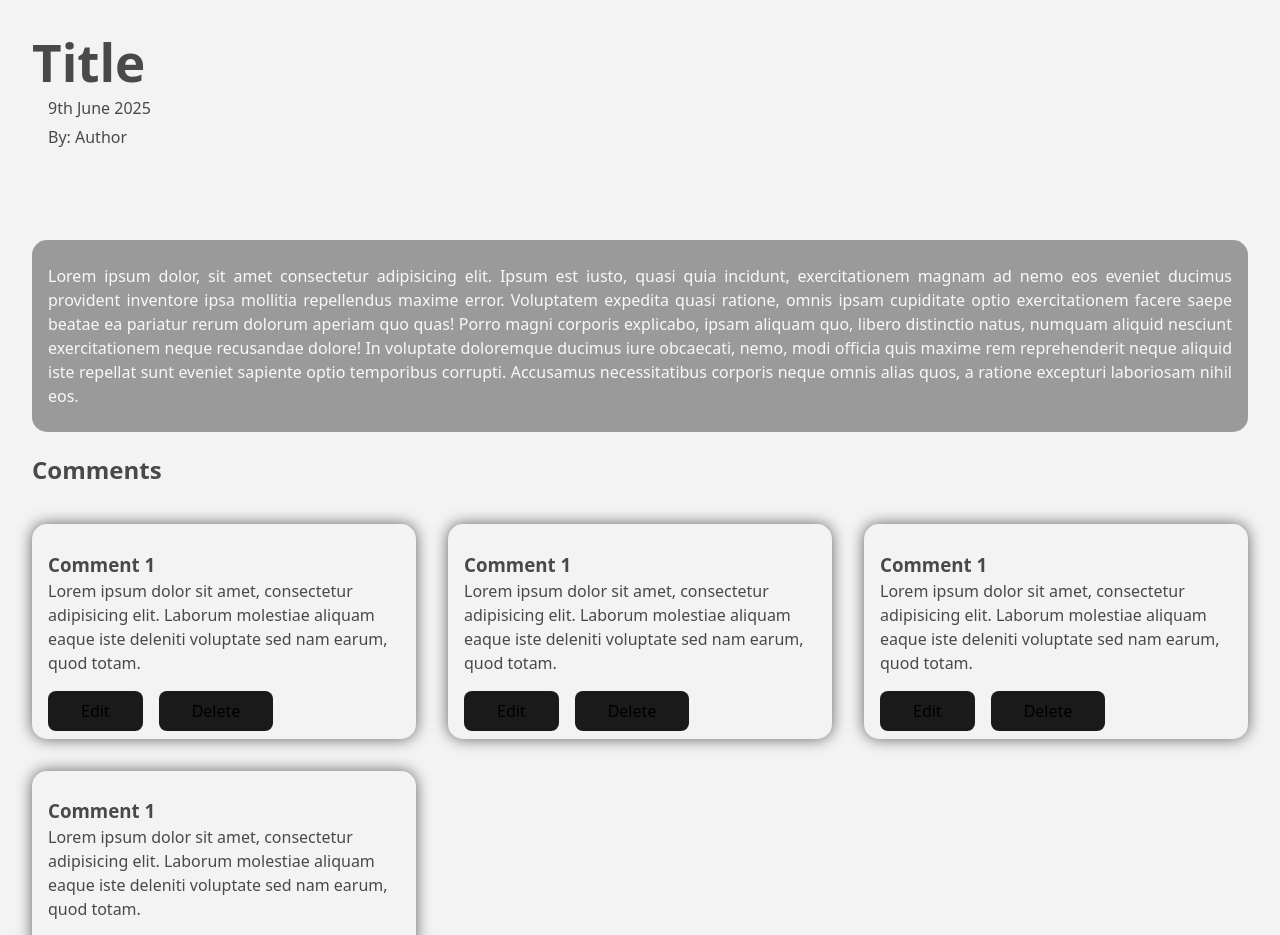
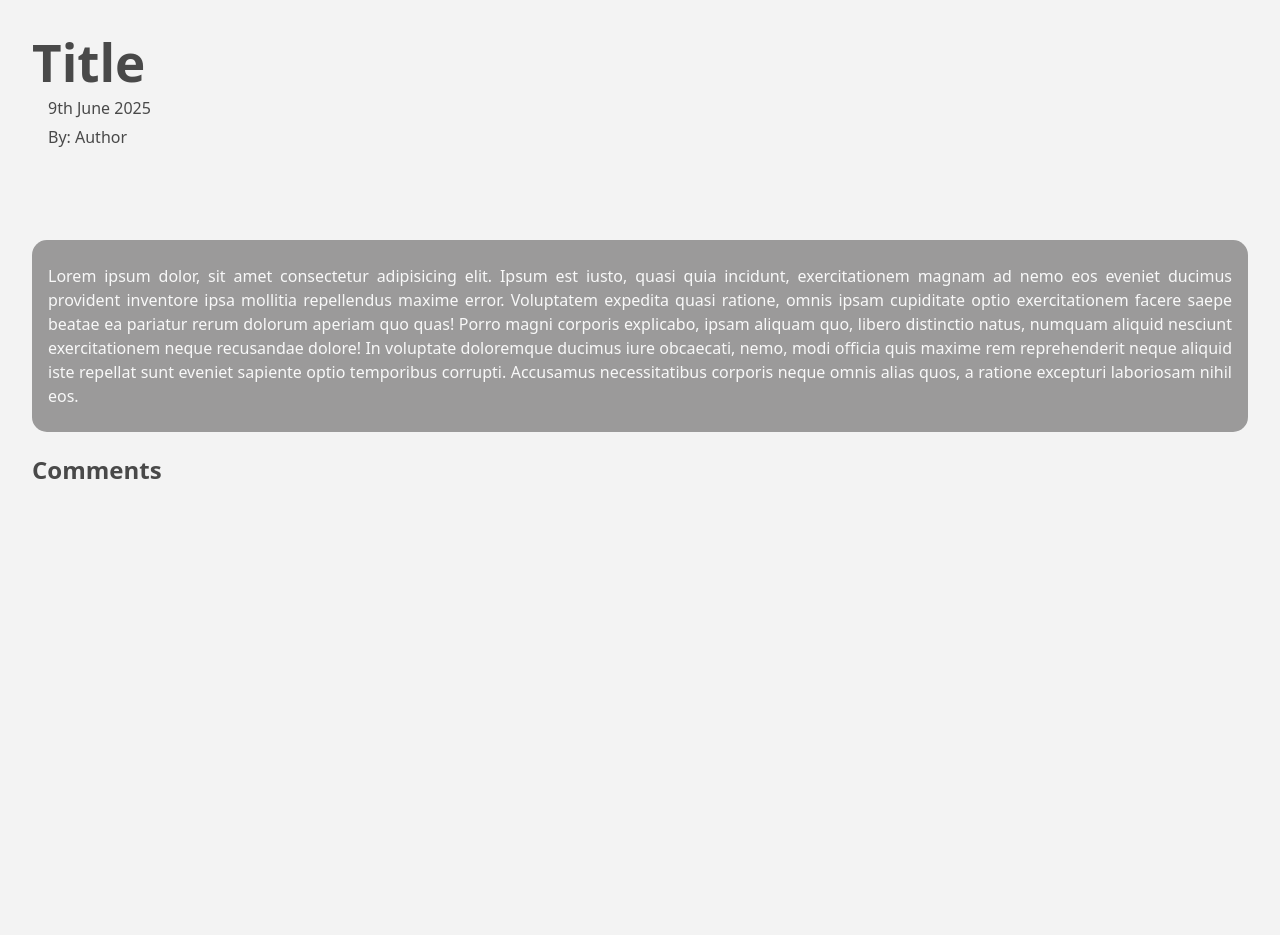
Before and after one commit to Dev-Dul/Reverie, a React (Vite) app: page / in a window 1280 px wide. Shown: the top 935 px of the page. Built offline with nearby package versions, Linux system fonts and the light colour scheme.

Commit message:
skeleton comment component built

```diff
--- a/src/components/post.jsx
+++ b/src/components/post.jsx
@@ -1,6 +1,6 @@
-import styles from '../styles/post.module.css';
+import styles from "../styles/post.module.css";
 
-function Post(){
+function Post() {
   return (
     <div className={styles.wrapper}>
       <div className={styles.text}>
@@ -10,44 +10,26 @@ function Post(){
           <p className="author">By: Author</p>
         </div>
         <div className={styles.body}>
-             <p>Lorem ipsum dolor, sit amet consectetur adipisicing elit. Ipsum est iusto, quasi quia incidunt, exercitationem magnam ad nemo eos eveniet ducimus provident inventore ipsa mollitia repellendus maxime error. Voluptatem expedita quasi ratione, omnis ipsam cupiditate optio exercitationem facere saepe beatae ea pariatur rerum dolorum aperiam quo quas! Porro magni corporis explicabo, ipsam aliquam quo, libero distinctio natus, numquam aliquid nesciunt exercitationem neque recusandae dolore! In voluptate doloremque ducimus iure obcaecati, nemo, modi officia quis maxime rem reprehenderit neque aliquid iste repellat sunt eveniet sapiente optio temporibus corrupti. Accusamus necessitatibus corporis neque omnis alias quos, a ratione excepturi laboriosam nihil eos.</p>
+          <p>
+            Lorem ipsum dolor, sit amet consectetur adipisicing elit. Ipsum est
+            iusto, quasi quia incidunt, exercitationem magnam ad nemo eos
+            eveniet ducimus provident inventore ipsa mollitia repellendus maxime
+            error. Voluptatem expedita quasi ratione, omnis ipsam cupiditate
+            optio exercitationem facere saepe beatae ea pariatur rerum dolorum
+            aperiam quo quas! Porro magni corporis explicabo, ipsam aliquam quo,
+            libero distinctio natus, numquam aliquid nesciunt exercitationem
+            neque recusandae dolore! In voluptate doloremque ducimus iure
+            obcaecati, nemo, modi officia quis maxime rem reprehenderit neque
+            aliquid iste repellat sunt eveniet sapiente optio temporibus
+            corrupti. Accusamus necessitatibus corporis neque omnis alias quos,
+            a ratione excepturi laboriosam nihil eos.
+          </p>
         </div>
       </div>
       <div className={styles.comments}>
         <h2>Comments</h2>
         <div className={styles.comms}>
-                <div className={styles.comm}>
-                    <h3>Comment 1</h3>
-                    <p>Lorem ipsum dolor sit amet, consectetur adipisicing elit. Laborum molestiae aliquam eaque iste deleniti voluptate sed nam earum, quod totam.</p>
-                    <div className={styles.action}>
-                        <button>Edit</button>
-                        <button>Delete</button>
-                    </div>
-                </div>
-                <div className={styles.comm}>
-                    <h3>Comment 1</h3>
-                    <p>Lorem ipsum dolor sit amet, consectetur adipisicing elit. Laborum molestiae aliquam eaque iste deleniti voluptate sed nam earum, quod totam.</p>
-                    <div className={styles.action}>
-                        <button>Edit</button>
-                        <button>Delete</button>
-                    </div>
-                </div>
-                <div className={styles.comm}>
-                    <h3>Comment 1</h3>
-                    <p>Lorem ipsum dolor sit amet, consectetur adipisicing elit. Laborum molestiae aliquam eaque iste deleniti voluptate sed nam earum, quod totam.</p>
-                    <div className={styles.action}>
-                        <button>Edit</button>
-                        <button>Delete</button>
-                    </div>
-                </div>
-                <div className={styles.comm}>
-                    <h3>Comment 1</h3>
-                    <p>Lorem ipsum dolor sit amet, consectetur adipisicing elit. Laborum molestiae aliquam eaque iste deleniti voluptate sed nam earum, quod totam.</p>
-                    <div className={styles.action}>
-                        <button>Edit</button>
-                        <button>Delete</button>
-                    </div>
-                </div>
+
         </div>
       </div>
     </div>
--- /dev/null
+++ b/src/styles/comment.module.css
@@ -0,0 +1,25 @@
+.comm{
+    display: flex;
+    align-items: flex-start;
+    justify-content: center;
+    flex-direction: column;
+    padding: 0.5rem 1rem;
+    border-radius: 15px;
+    box-shadow: 0px 0px 15px rgba(0, 0, 0, 0.6);
+}
+
+.comm h3{
+    margin-bottom: 0;
+}
+
+
+.action{
+    width: 50%;
+    display: grid;
+    grid-template-columns: repeat(2, 1fr);
+    column-gap: 1rem;
+}
+
+.action button{
+    padding: 0.5rem 2rem;
+}
--- a/src/styles/post.module.css
+++ b/src/styles/post.module.css
@@ -61,34 +61,10 @@
     grid-template-columns: repeat(2, 1fr);
 }
 
-.comm{
-    display: flex;
-    align-items: flex-start;
-    justify-content: center;
-    flex-direction: column;
-    padding: 0.5rem 1rem;
-    border-radius: 15px;
-    box-shadow: 0px 0px 15px rgba(0, 0, 0, 0.6);
-}
 
-.comm h3{
-    margin-bottom: 0;
-}
-
-
-.action{
-    width: 50%;
-    display: grid;
-    grid-template-columns: repeat(2, 1fr);
-    column-gap: 1rem;
-}
-
-.action button{
-    padding: 0.5rem 2rem;
-}
 
 @media screen and (min-width: 768px){
     .comms{
-        grid-template-columns: repeat(3, 1fr);
+        grid-template-columns: repeat(4, 1fr);
     }
 }
```
Also changed, not shown: src/components/comment.jsx (added, +20 -0 lines). Lines whose indentation alone changed are shown as unchanged.
